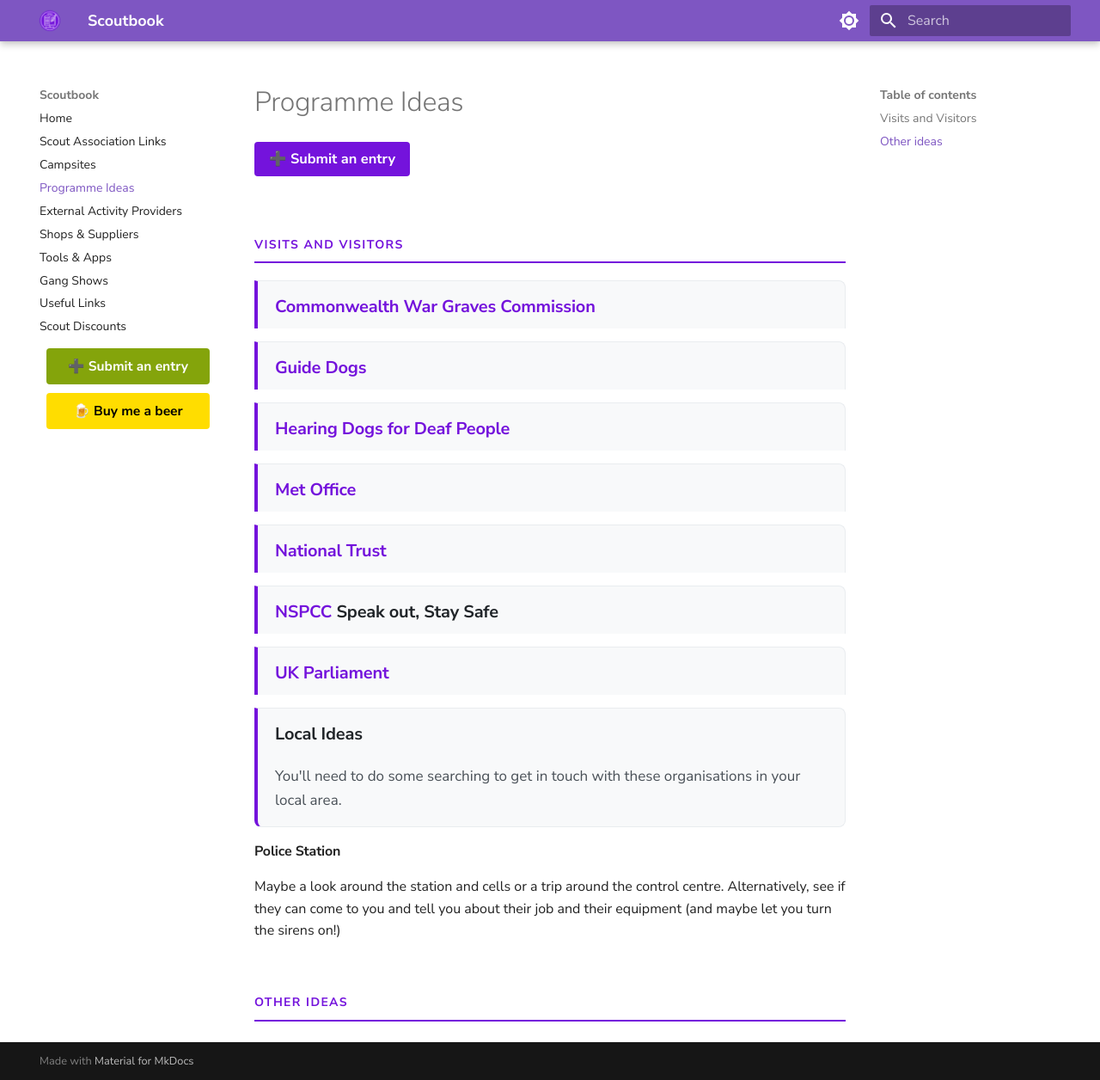
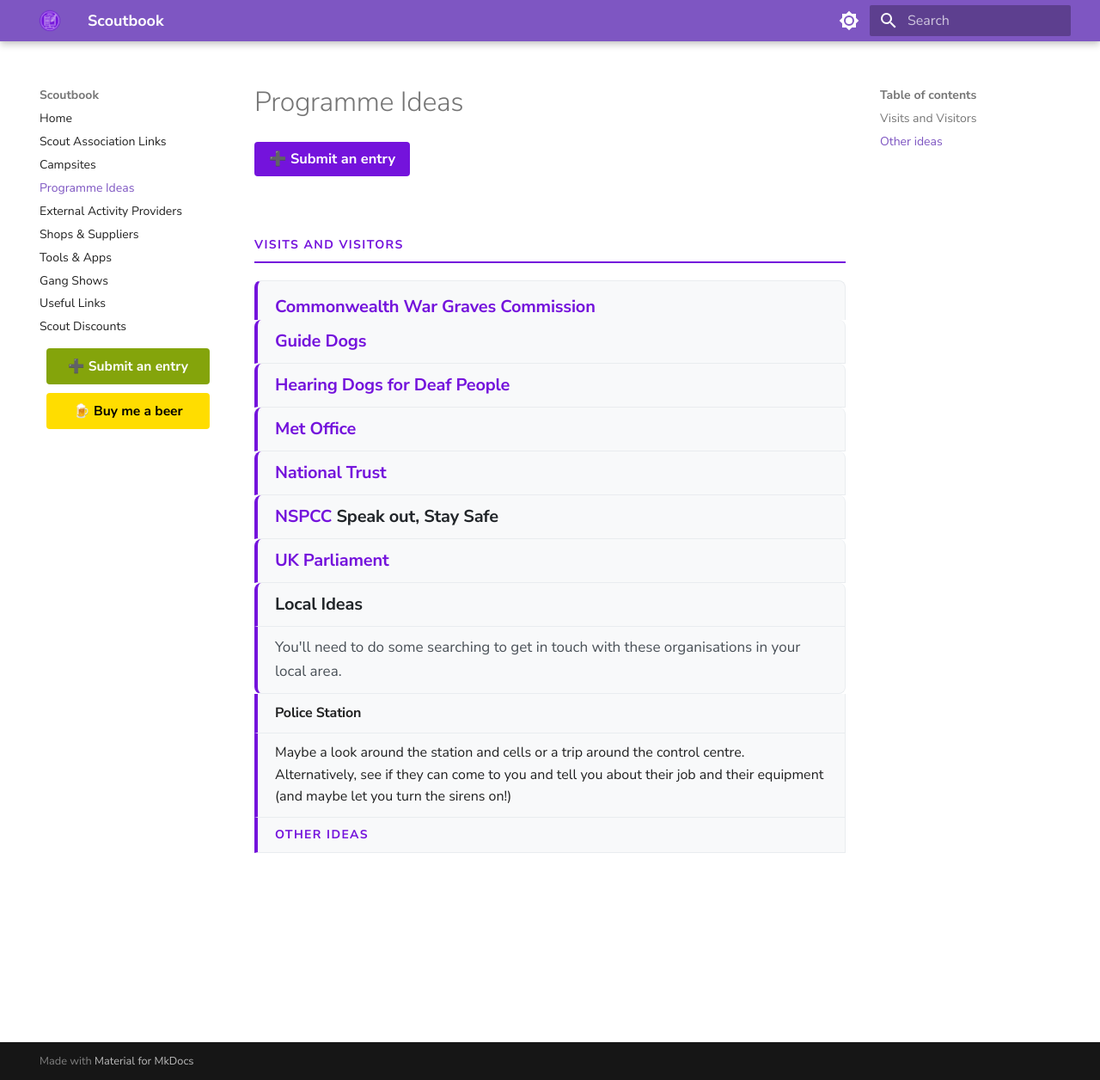
Before and after one commit to krisreynolds/scoutbook, an MkDocs documentation site: the page built from docs/programme-ideas.md, in a window 1280 px wide and 1256 px high. Shown: the whole window at 86% size. Built offline with MkDocs 1.6.1 and Material for MkDocs 9.7.7, drawn with Linux system fonts in a browser that asks for light colours; some web fonts are replaced.

Commit message:
Amends to css for H4

```diff
--- a/docs/extra.css
+++ b/docs/extra.css
@@ -1,4 +1,5 @@
- :root {
+
+:root {
   --md-primary-fg-color: #7413DC;
   --md-primary-fg-color--light: #9B4FE8;
   --md-primary-fg-color--dark: #5A0FB8;
@@ -8,17 +9,30 @@
   --scout-purple-dark: #5A0FB8;
   --scout-teal: #00A794;
   --scout-black: #001323;
+  --scout-purple-light: #9B4FE8;
+  --scout-teal-light: #00D4B3;
+  --scout-green: #84A40B;
+  --scout-yellow: #FFDD00;
+  --scout-white: #FFFFFF;
+  /* Light mode */
+  --bg-card-light: #f8f9fa;
+  --border-light: #e9ecef;
+  --text-primary-light: #212529;
+  --text-secondary-light: #495057;
+  /* Dark mode */
+  --bg-card-dark: #2a2a3e;
+  --border-dark: #4a4a6a;
+  --text-primary-dark: #ffffff;
+  --text-secondary-dark: #d4d4e8;
 }
 
-/* â”€â”€â”€ Hide headlinks â”€â”€â”€â”€â”€â”€â”€â”€â”€â”€â”€â”€â”€â”€â”€â”€â”€â”€â”€â”€â”€â”€â”€â”€â”€â”€â”€â”€â”€â”€â”€â”€â”€â”€â”€â”€â”€ */
-
+/* Hide headlinks */
 .md-content h2 .headerlink,
 .md-content h3 .headerlink {
   display: none;
 }
 
-/* â”€â”€â”€ H2 County Labels â”€â”€â”€â”€â”€â”€â”€â”€â”€â”€â”€â”€â”€â”€â”€â”€â”€â”€â”€â”€â”€â”€â”€â”€â”€â”€â”€â”€â”€â”€â”€â”€â”€â”€â”€ */
-
+/* H2 County Labels */
 .md-content h2 {
   font-size: 0.7rem !important;
   font-weight: 600 !important;
@@ -31,85 +45,103 @@
   border-bottom: 2px solid var(--scout-purple) !important;
   background: none !important;
 }
-
 .md-content h2 a {
   color: inherit !important;
 }
 
-/* â”€â”€â”€ Light Mode H3 Cards (no internal line) â”€â”€â”€â”€â”€â”€â”€â”€â”€â”€â”€â”€â”€â”€ */
-
+/* Light Mode H3 Cards - Full height containing H4 and content */
 .md-content h3 {
   font-size: 1rem !important;
   font-weight: 600 !important;
-  padding: 0.75rem 1rem 0.5rem !important;
-  border: 1px solid #e9ecef !important;
+  padding: 0.75rem 1rem 0 !important;
+  border: 1px solid var(--border-light) !important;
   border-left: 4px solid var(--scout-purple) !important;
-  border-radius: 0 8px 0 0 !important;
-  color: #212529 !important;
-  background: #f8f9fa !important;
+  border-radius: 8px 8px 0 0 !important;
+  color: var(--text-primary-light) !important;
+  background: var(--bg-card-light) !important;
   margin: 0.75rem 0 0 !important;
   border-bottom: none !important;
 }
-
 .md-content h3 a {
-  color: var(--scout-purple);
-  text-decoration: none;
+  color: var(--scout-purple) !important;
+  text-decoration: none !important;
+}
+.md-content h3 a:hover {
+  color: var(--scout-purple-dark) !important;
+  text-decoration: underline !important;
 }
 
-.md-content h3 a:hover {
-  text-decoration: underline;
-  color: var(--scout-purple-dark);
+/* Extend card to all siblings after h3 */
+.md-content h3 ~ * {
+  border: 1px solid var(--border-light) !important;
+  border-top: none !important;
+  border-left: 4px solid var(--scout-purple) !important;
+  background: var(--bg-card-light) !important;
+  margin: 0 !important;
+  padding: 0.5rem 1rem !important;
+}
+.md-content h3 + p {
+  border-radius: 0 0 8px 8px !important;
+  font-size: 0.85rem !important;
+  line-height: 1.65 !important;
+  color: var(--text-secondary-light) !important;
 }
 
-.md-content h3 + p {
-  background: #f8f9fa !important;
-  border: 1px solid #e9ecef !important;
-  border-top: none !important;
-  border-left: 4px solid var(--scout-purple) !important;
-  border-radius: 0 0 8px 8px !important;
-  padding: 0.5rem 1rem 0.75rem !important;
-  margin: 0 0 0.75rem 0 !important;
-  font-size: 0.85rem !important;
-  line-height: 1.65 !important;
-  color: #495057 !important;
+/* H4 inside H3 cards - sub-items */
+.md-content h3 h4 {
+  font-size: 0.95rem !important;
+  font-weight: 600 !important;
+  color: var(--scout-teal) !important;
+  margin: 0.75rem 0 0.5rem 0 !important;
+  padding: 0.25rem 0 0.25rem 1rem !important;
+  border-left: 3px solid var(--scout-teal) !important;
+  background: none !important;
+}
+.md-content h3 h4 a {
+  color: var(--scout-teal) !important;
+}
+.md-content h3 h4 a:hover {
+  color: var(--scout-teal-light) !important;
 }
 
-/* â”€â”€â”€ Dark Mode â”€â”€â”€â”€â”€â”€â”€â”€â”€â”€â”€â”€â”€â”€â”€â”€â”€â”€â”€â”€â”€â”€â”€â”€â”€â”€â”€â”€â”€â”€â”€â”€â”€â”€â”€â”€â”€â”€â”€â”€â”€â”€ */
-
+/* Dark Mode */
 [data-md-color-scheme="slate"] .md-content h2 {
-  color: #ffffff !important;
-  border-bottom-color: #ffffff !important;
+  color: var(--scout-white) !important;
+  border-bottom-color: var(--scout-white) !important;
 }
-
 [data-md-color-scheme="slate"] .md-content h2 a {
-  color: #ffffff !important;
+  color: var(--scout-white) !important;
 }
-
 [data-md-color-scheme="slate"] .md-content h3 {
   color: var(--scout-teal) !important;
-  background: #2a2a3e !important;
-  border-color: #4a4a6a !important;
+  background: var(--bg-card-dark) !important;
+  border-color: var(--border-dark) !important;
   border-left-color: var(--scout-teal) !important;
-  border-bottom: none !important;
 }
-
 [data-md-color-scheme="slate"] .md-content h3 a {
   color: var(--scout-teal) !important;
 }
-
 [data-md-color-scheme="slate"] .md-content h3 a:hover {
-  color: #00d4b3 !important;
+  color: var(--scout-teal-light) !important;
+}
+[data-md-color-scheme="slate"] .md-content h3 ~ * {
+  background: var(--bg-card-dark) !important;
+  border-color: var(--border-dark) !important;
+  border-left-color: var(--scout-teal) !important;
+  color: var(--text-secondary-dark) !important;
+}
+[data-md-color-scheme="slate"] .md-content h3 h4 {
+  color: var(--scout-purple) !important;
+  border-left-color: var(--scout-purple) !important;
+}
+[data-md-color-scheme="slate"] .md-content h3 h4 a {
+  color: var(--scout-purple) !important;
+}
+[data-md-color-scheme="slate"] .md-content h3 h4 a:hover {
+  color: var(--scout-purple-light) !important;
 }
 
-[data-md-color-scheme="slate"] .md-content h3 + p {
-  color: #d4d4e8 !important;
-  background: #2a2a3e !important;
-  border-color: #4a4a6a !important;
-  border-left-color: var(--scout-teal) !important;
-}
-
-/* â”€â”€â”€ Hide button external arrows ONLY â”€â”€â”€â”€â”€â”€â”€â”€â”€â”€â”€â”€â”€â”€â”€â”€â”€â”€â”€ */
-
+/* Hide nav external arrows */
 #md-nav-extra a[href^="http"]:after,
 #md-nav-extra a[href^="https"]:after,
 #md-nav-extra .md-icon--link-external,
@@ -117,16 +149,14 @@
   display: none !important;
 }
 
-/* â”€â”€â”€ Submit button external arrows ONLY â”€â”€â”€â”€â”€â”€â”€â”€â”€â”€â”€â”€â”€â”€â”€â”€â”€ */
-
+/* Submit button external arrows */
 .md-content h1 + p a[href^="http"]:after,
 .md-content h1 + p a[href^="https"]:after,
 .md-content h1 + p a .md-icon--link-external {
   display: none !important;
 }
 
-/* â”€â”€â”€ Submit button â”€â”€â”€â”€â”€â”€â”€â”€â”€â”€â”€â”€â”€â”€â”€â”€â”€â”€â”€â”€â”€â”€â”€â”€â”€â”€â”€â”€â”€â”€â”€â”€â”€â”€â”€â”€â”€â”€ */
-
+/* Submit button */
 .md-content h1 + p a {
   display: inline-block;
   background: var(--scout-purple);
@@ -139,17 +169,14 @@
   margin-bottom: 0.5rem;
   transition: background 0.15s;
 }
-
 .md-content h1 + p a:hover {
   background: var(--scout-purple-dark);
 }
 
-/* â”€â”€â”€ Nav buttons â”€â”€â”€â”€â”€â”€â”€â”€â”€â”€â”€â”€â”€â”€â”€â”€â”€â”€â”€â”€â”€â”€â”€â”€â”€â”€â”€â”€â”€â”€â”€â”€â”€â”€â”€â”€â”€â”€â”€ */
-
+/* Nav buttons */
 #md-nav-extra {
   padding: 0.75rem 1rem;
 }
-
 #md-nav-extra a.md-nav-btn {
   display: block !important;
   text-align: center !important;
@@ -163,27 +190,22 @@
   width: 100% !important;
   box-sizing: border-box !important;
 }
-
 #md-nav-extra a.md-nav-btn:hover {
   filter: brightness(0.9);
 }
-
 #md-nav-extra a.md-nav-btn--green {
-  background: #84A40B !important;
+  background: var(--scout-green) !important;
   color: #fff !important;
 }
-
 #md-nav-extra a.md-nav-btn--yellow {
-  background: #FFDD00 !important;
+  background: var(--scout-yellow) !important;
   color: #000 !important;
 }
 
 /* Spacing */
-
 .md-content h1 {
   margin-bottom: 1.25rem;
 }
-
 .md-content h2 + h3 {
   margin-top: 0.5rem;
 }
```
